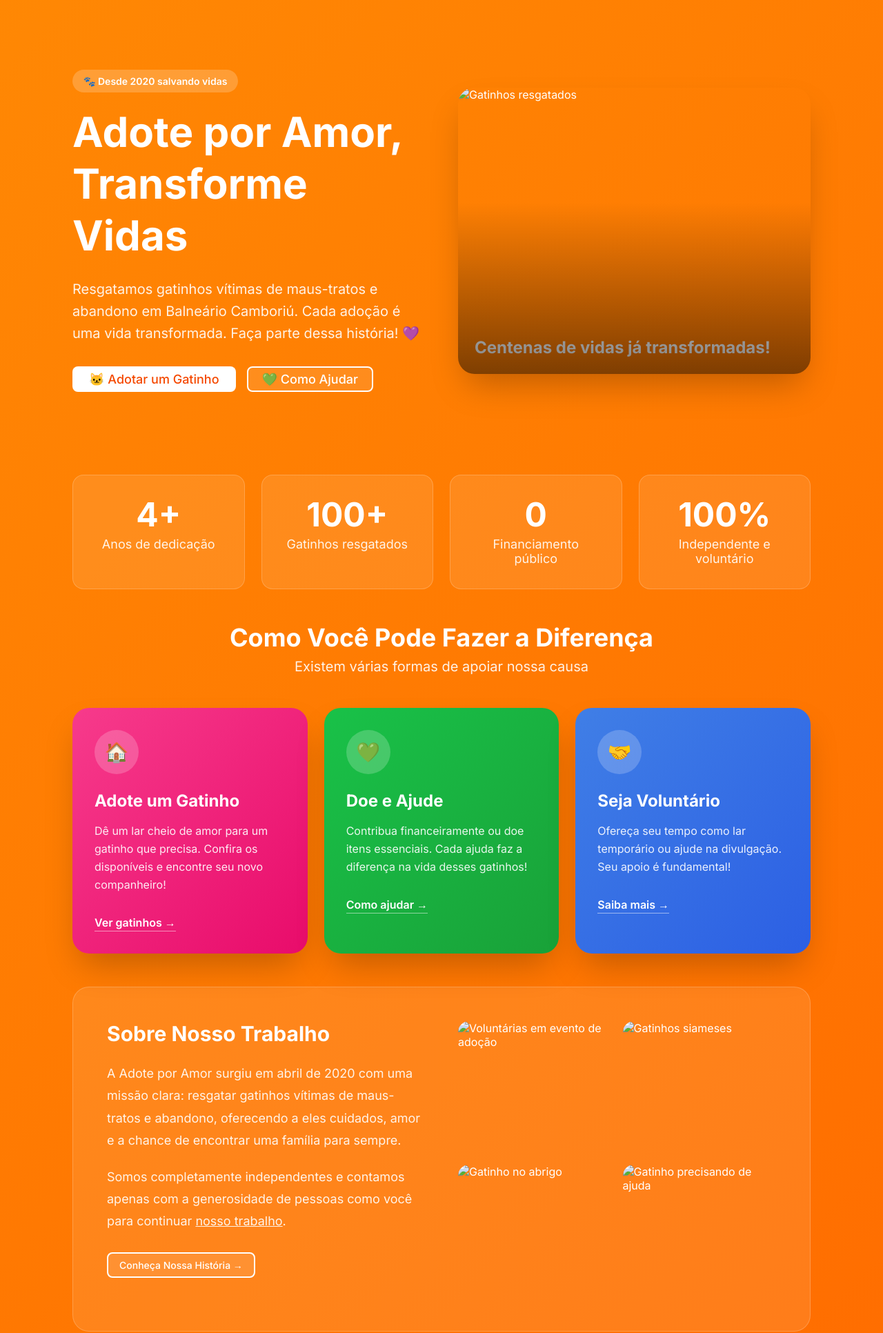
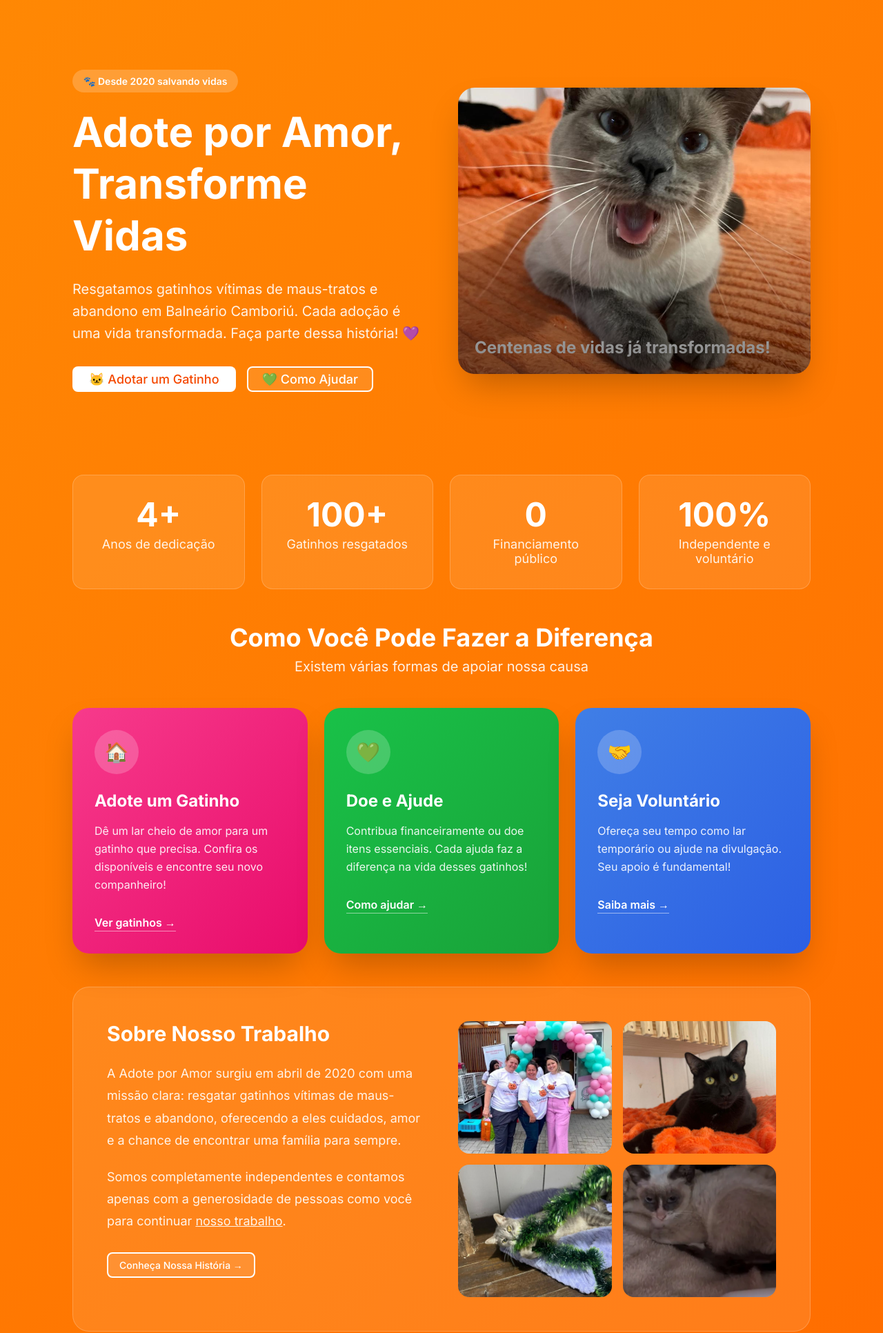
Before and after one commit to henriquehce/adote, a plain HTML site: page index.html in a window 1280 px wide. Shown: the part 160-2092 px from the top of the page at 69% size. Drawn offline with Linux system fonts and the light colour scheme; the site is published under a folder, as on GitHub Pages, so addresses that start at the root find nothing.

Commit message:
atualização fotos

```diff
--- a/index.html
+++ b/index.html
@@ -706,7 +706,7 @@
       </div>
     </div>
     <div class="hero-image-wrap">
-      <img src="/img8.jpeg" alt="Gatinhos resgatados" />
+      <img src="img8.jpeg" alt="Gatinhos resgatados" />
       <div class="hero-image-caption">Centenas de vidas já transformadas!</div>
       <div style="position:absolute;inset:0;background:linear-gradient(0deg,rgba(0,0,0,0.5) 0%,transparent 60%);pointer-events:none;"></div>
     </div>
@@ -768,10 +768,10 @@
         <a class="btn-outline-sm" href="https://www.instagram.com/adoteporamorbc/" target="_blank">Conheça Nossa História →</a>
       </div>
       <div class="about-grid">
-        <img src="/voluntarias.webp" alt="Voluntárias em evento de adoção" />
-        <img src="/img6.jpeg" alt="Gatinhos siameses" />
-        <img src="/img7.jpeg" alt="Gatinho no abrigo" />
-        <img src="/img5.webp" alt="Gatinho precisando de ajuda" />
+        <img src="voluntarias.webp" alt="Voluntárias em evento de adoção" />
+        <img src="img6.jpeg" alt="Gatinhos siameses" />
+        <img src="img7.jpeg" alt="Gatinho no abrigo" />
+        <img src="img5.webp" alt="Gatinho precisando de ajuda" />
       </div>
     </div>
   </section>
@@ -842,7 +842,7 @@
       <!-- Card 1 -->
       <div class="cat-card">
         <div class="cat-img-wrap">
-          <img src="/luna.webp" alt="Luna" />
+          <img src="luna.webp" alt="Luna" />
           <span class="cat-age">3 meses</span>
         </div>
         <div class="cat-body">
@@ -862,7 +862,7 @@
       <!-- Card 2 -->
       <div class="cat-card">
         <div class="cat-img-wrap">
-          <img src="/trio.webp" alt="Trio" />
+          <img src="trio.webp" alt="Trio" />
           <span class="cat-age">Variadas</span>
         </div>
         <div class="cat-body">
@@ -882,7 +882,7 @@
       <!-- Card 3 -->
       <div class="cat-card">
         <div class="cat-img-wrap">
-          <img src="/mel.jpg" alt="Mel" />
+          <img src="mel.jpg" alt="Mel" />
           <span class="cat-age">1 ano</span>
         </div>
         <div class="cat-body">
```
